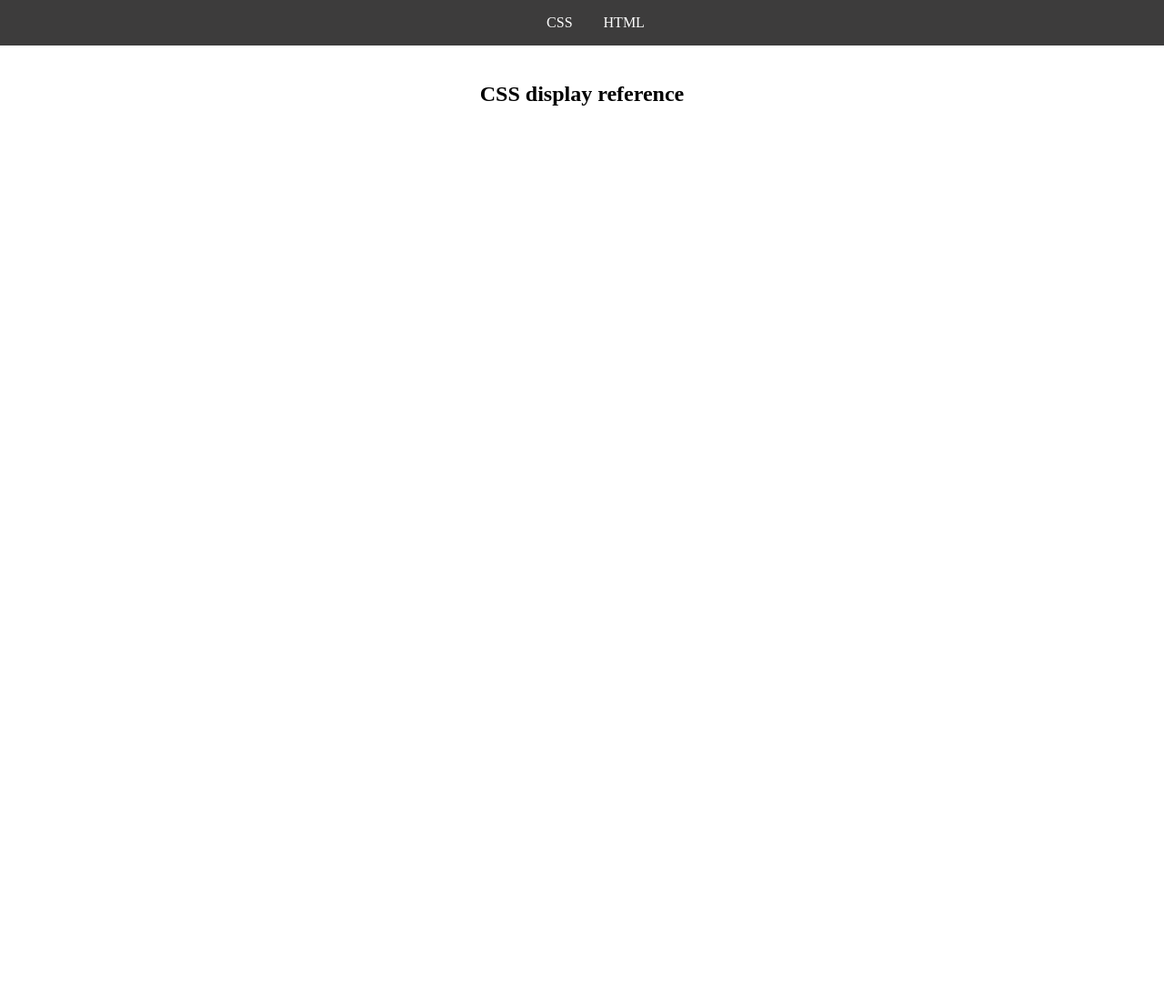
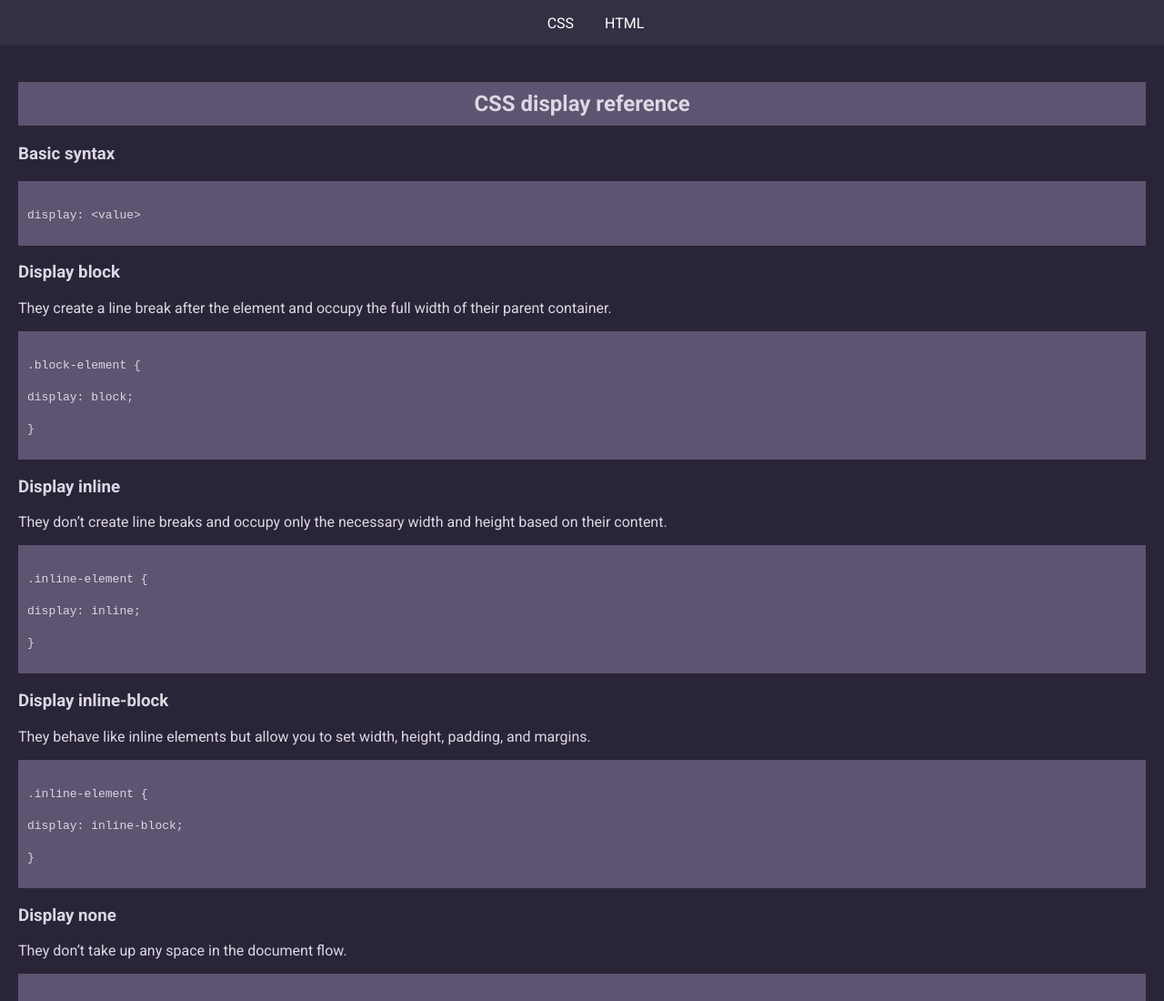
Before and after one commit to edugaluna/css-html-cheatSheets, a plain HTML site: page index.html in a window 1280 px wide. Shown: the top 1100 px of the page at 91% size. Before the commit the page ends 800 px from the top, so only its background shows below. Drawn offline with Linux system fonts and the light colour scheme.

Commit message:
css-display-finished

```diff
--- a/index.html
+++ b/index.html
@@ -5,6 +5,9 @@
     <meta name="viewport" content="width=device-width, initial-scale=1.0">
     <title>Document</title>
     <link rel="stylesheet" href="./style.css">
+    <link rel="preconnect" href="https://fonts.googleapis.com">
+    <link rel="preconnect" href="https://fonts.gstatic.com" crossorigin>
+    <link href="https://fonts.googleapis.com/css2?family=Roboto:ital,wght@0,100;0,300;0,400;0,500;0,700;0,900;1,100;1,300;1,400;1,500;1,700;1,900&display=swap" rel="stylesheet">
 </head>
 <body>
     <header>
@@ -15,9 +18,59 @@
             </ul>
         </nav>
     </header>
-    <section>
-        <h1>CSS display reference</h1>
+    <main>
+        <section class="css">
+            <h2>CSS display reference</h2>
+            <h3>Basic syntax</h3>
+            <div>
+                <p><code>display: &lt;value&gt;</code></p>
+            </div>
+            <h3>Display block</h3>
+            <p>They create a line break after the element and occupy the full width of their parent container.</p>
+            <div>
+                <p><code>.block-element {</code></p>
+                <p><code>display: block;</code></p>
+                <p><code>}</code></p>
+            </div>
+            <h3>Display inline</h3>
+            <p>They don’t create line breaks and occupy only the necessary width and height based on their content.</p>
+            <div>
+                <p><code>.inline-element {</code></p>
+                <p><code>display: inline;</code></p>
+                <p><code>}</code></p>
+            </div>
+            <h3>Display inline-block</h3>
+            <p>They behave like inline elements but allow you to set width, height, padding, and margins.</p>
+            <div>
+                <p><code>.inline-element {</code></p>
+                <p><code>display: inline-block;</code></p>
+                <p><code>}</code></p>
+            </div>
+            <h3>Display none</h3>
+            <p>They don’t take up any space in the document flow.</p>
+            <div>
+                <p><code>.inline-element {</code></p>
+                <p><code>display: none;</code></p>
+                <p><code>}</code></p>
+            </div>
+            <h3>Display flex</h3>
+            <p>Create a flex container, allowing you to build flexible and responsive layouts. Flex items inside the container can be positioned and resized using flexbox properties.</p>
+            <div>
+                <p><code>.inline-element {</code></p>
+                <p><code>display: flex;</code></p>
+                <p><code>}</code></p>
+            </div>
+            <h3>Display grid</h3>
+            <p>Create a grid container that enables you to define rows and columns, creating a two-dimensional grid system. Child elements inside the container can be placed in specific cells and adjusted for size and alignment.</p>
+            <div>
+                <p><code>.inline-element {</code></p>
+                <p><code>display: grid;</code></p>
+                <p><code>grid-template-columns: 1fr 1fr 1fr;</code></p>
+                <p><code>grid-gap: 10px;</code></p>
+                <p><code>}</code></p>
+            </div>
+        </section>
+    </main>
 
-    </section>
 </body>
 </html>
--- a/style.css
+++ b/style.css
@@ -1,10 +1,13 @@
 html, body{
     margin: 0;
     padding: 0;
+    background-color: #2a2438;
+    color: #dbd8e3;
+    font-family: "Roboto", sans-serif;
 }
 header{
     position: fixed;
-    background-color: rgb(61, 60, 60);
+    background-color: #352f44;
     align-items: center;
     width: 100%;
     height: 50px;
@@ -32,6 +35,15 @@ section{
     position: relative;
     top: 50px;
     padding: 20px;
-    text-align: center;
 
 }
+h2{
+    background-color: #5c5470;
+    padding: 10px;
+    display: block;
+    text-align: center;
+}
+div{
+    background-color: #5c5470;
+    padding: 10px;
+}
```
